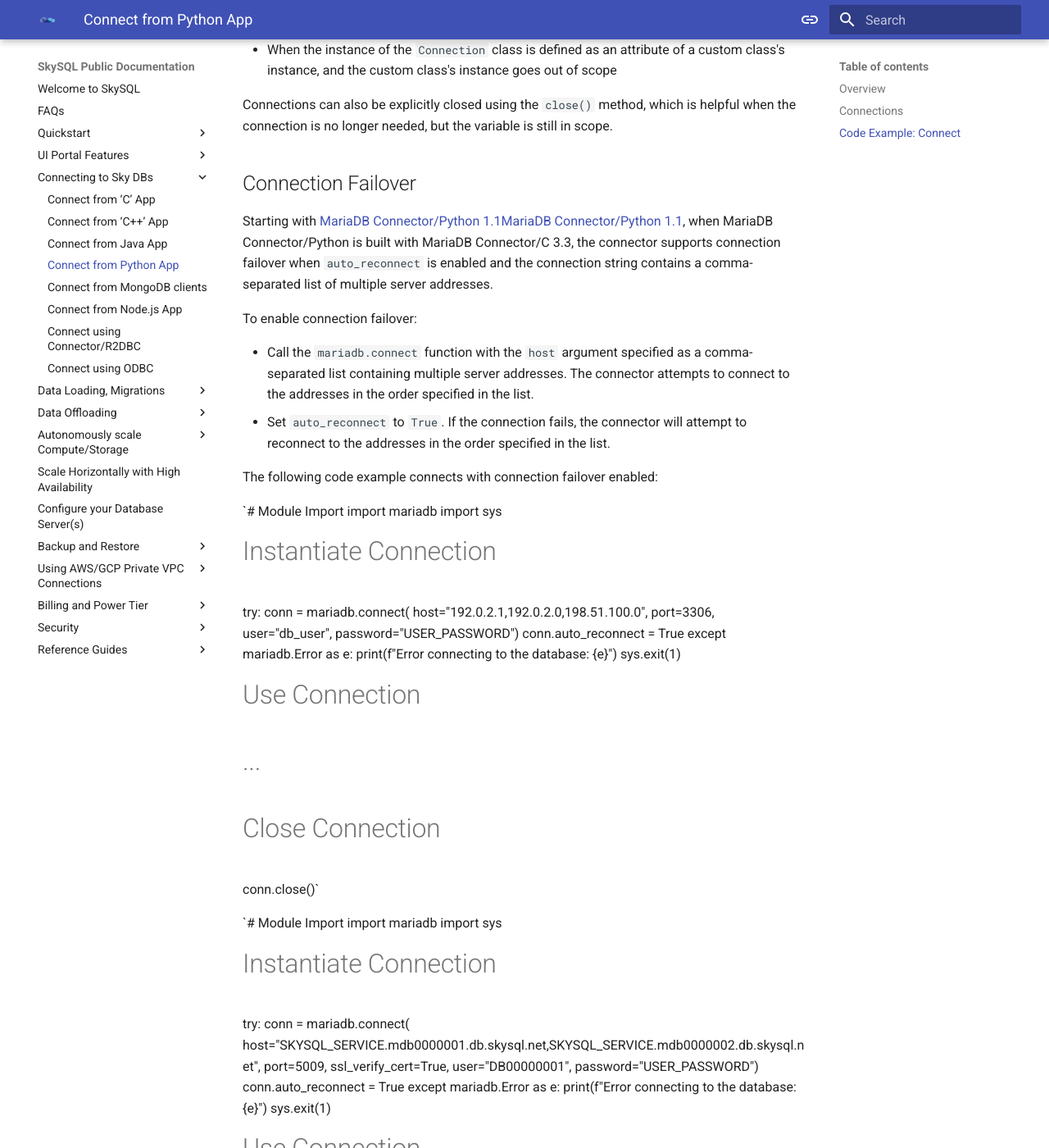
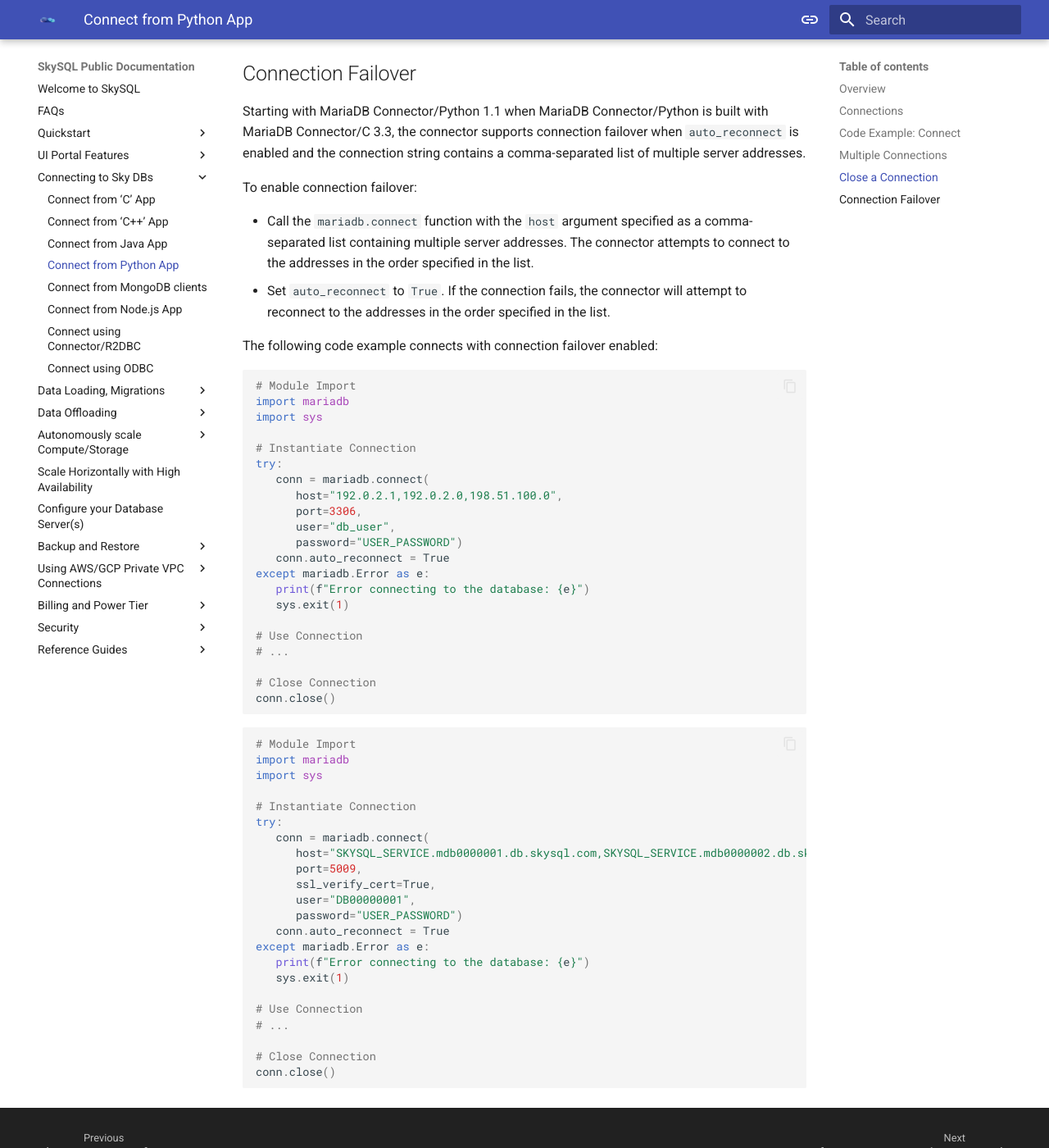
Before and after one commit to skysqlinc/skysql-docs, an MkDocs documentation site: the page built from docs/Connecting to Sky DBs ae0bd7d47675416e9cd0bf2ba21d066c/Connect from Python App 8bc740a2fd7145e099b41cd1b1f7c289.md, in a window 1280 px wide and 1400 px high, scrolled down 3042 px. Shown: the whole window at 82% size. Built offline with MkDocs 1.6.1 and Material for MkDocs 9.7.7, drawn with Linux system fonts in a browser that asks for light colours; some of the changed text lies outside the part shown.

Commit message:
Update newly added pages with some fixes

````diff
--- a/docs/Connecting to Sky DBs ae0bd7d47675416e9cd0bf2ba21d066c/Connect from Python App 8bc740a2fd7145e099b41cd1b1f7c289.md
+++ b/docs/Connecting to Sky DBs ae0bd7d47675416e9cd0bf2ba21d066c/Connect from Python App 8bc740a2fd7145e099b41cd1b1f7c289.md
@@ -2,8 +2,7 @@
 
 ## Overview
 
-Python developers can use MariaDB Connector/Python to establish
-client connections with MariaDB database products.
+Python developers can use MariaDB Connector/Python to establish client connections with SkySQL database products.
 
 ## Connections
 
@@ -28,8 +26,7 @@
 method. |
 | close() | Closes the connection. |
 
-Determine the [connection
-information](../../../connection-parameters-portal/) for your MariaDB SkySQL database service:
+Determine the connection information for your SkySQL database service:
 
 | connect()
 parameter | Where to find it |
@@ -45,11 +42,12 @@
 
 ## Code Example: Connect
 
-The following code example connects to an example server using the
-configuration mentioned in [Setup for
-Examples](../example-setup/):
+The following code example connects to an example server.
 
-`# Module Import
+Examples:
+
+```python
+# Module Import
 import mariadb
 import sys
 
@@ -68,16 +66,18 @@
 # ...
 
 # Close Connection
-conn.close()`
+conn.close()
+```
 
-`# Module Import
+```python
+# Module Import
 import mariadb
 import sys
 
 # Instantiate Connection
 try:
    conn = mariadb.connect(
-      host="SKYSQL_SERVICE.mdb0000001.db.skysql.net",
+      host="SKYSQL_SERVICE.mdb0000001.db.skysql.com",
       port=5009,
       ssl_verify_cert=True,
       user="DB00000001",
@@ -90,67 +90,41 @@
 # ...
 
 # Close Connection
-conn.close()`
+conn.close()
+```
 
-- The `connect()` function
-returns an instance of the `Connection` class,
-which is assigned to the `conn`
-variable.
-- The connection attributes are passed as keyword arguments to the
-`connect()`
-function.
-- When you are done with a connection, close it to free resources.
-Close the connection using the `close()`
-method.
+- The `connect()` function returns an instance of the `Connection` class, which is assigned to the `conn` variable.
+- The connection attributes are passed as keyword arguments to the`connect()`function.
+- When you are done with a connection, close it to free resources. Close the connection using the `close()`method.
 
 ## Multiple Connections
 
-Instantiating the `Connection` class
-creates a single connection to MariaDB database products. Applications
-that require multiple connections may benefit from [pooling connections](../connection-pools/).
+Instantiating the `Connection` class creates a single connection to MariaDB database products. Applications that require multiple connections may benefit from pooling connections.
 
 ## Close a Connection
 
-MariaDB Connector/Python closes the connection as part of the class's
-destructor, which is executed when an instance of the class goes out of
-scope. This can happen in many cases, such as:
+MariaDB Connector/Python closes the connection as part of the class's destructor, which is executed when an instance of the class goes out of scope. This can happen in many cases, such as:
 
 - When the program exits
-- When the instance of the `Connection` class is
-defined in the local scope of a function, and the function
-returns
-- When the instance of the `Connection` class is
-defined as an attribute of a custom class's instance, and the custom
-class's instance goes out of scope
+- When the instance of the `Connection` class is defined in the local scope of a function, and the function returns
+- When the instance of the `Connection` class is defined as an attribute of a custom class's instance, and the custom class's instance goes out of scope.
 
-Connections can also be explicitly closed using the `close()` method, which
-is helpful when the connection is no longer needed, but the variable is
-still in scope.
+Connections can also be explicitly closed using the `close()` method, which is helpful when the connection is no longer needed, but the variable is still in scope.
 
 ## Connection Failover
 
-Starting with [MariaDB Connector/Python 1.1](../../../../release-notes/mariadb-connector-python-1-1/)[MariaDB Connector/Python 1.1](../../../../../server/release-notes/mariadb-connector-python-1-1/), when MariaDB
-Connector/Python is built with MariaDB Connector/C 3.3, the connector
-supports connection failover when `auto_reconnect` is
-enabled and the connection string contains a comma-separated list of
-multiple server addresses.
+Starting with MariaDB Connector/Python 1.1 when MariaDB Connector/Python is built with MariaDB Connector/C 3.3, the connector supports connection failover when `auto_reconnect` is
+enabled and the connection string contains a comma-separated list of multiple server addresses.
 
 To enable connection failover:
 
-- Call the `mariadb.connect`
-function with the `host` argument
-specified as a comma-separated list containing multiple server
-addresses. The connector attempts to connect to the addresses in the
-order specified in the list.
-- Set `auto_reconnect` to
-`True`. If the
-connection fails, the connector will attempt to reconnect to the
-addresses in the order specified in the list.
+- Call the `mariadb.connect` function with the `host` argument specified as a comma-separated list containing multiple server addresses. The connector attempts to connect to the addresses in the order specified in the list.
+- Set `auto_reconnect` to `True`. If the connection fails, the connector will attempt to reconnect to the addresses in the order specified in the list.
 
-The following code example connects with connection failover
-enabled:
+The following code example connects with connection failover enabled:
 
-`# Module Import
+```python
+# Module Import
 import mariadb
 import sys
 
@@ -170,16 +144,18 @@
 # ...
 
 # Close Connection
-conn.close()`
+conn.close()
+```
 
-`# Module Import
+```python
+# Module Import
 import mariadb
 import sys
 
 # Instantiate Connection
 try:
    conn = mariadb.connect(
-      host="SKYSQL_SERVICE.mdb0000001.db.skysql.net,SKYSQL_SERVICE.mdb0000002.db.skysql.net",
+      host="SKYSQL_SERVICE.mdb0000001.db.skysql.com,SKYSQL_SERVICE.mdb0000002.db.skysql.com",
       port=5009,
       ssl_verify_cert=True,
       user="DB00000001",
@@ -193,4 +169,5 @@
 # ...
 
 # Close Connection
-conn.close()`
+conn.close()
+```
````
Also changed, not shown: other parts of docs/Connecting to Sky DBs ae0bd7d47675416e9cd0bf2ba21d066c/Connect from Python App 8bc740a2fd7145e099b41cd1b1f7c289.md (+1 -2 lines), docs/Connecting to Sky DBs ae0bd7d47675416e9cd0bf2ba21d066c/Connect using ODBC 890af3c0e7b9458d89f83509870a9ee0.md (+78 -106 lines).
